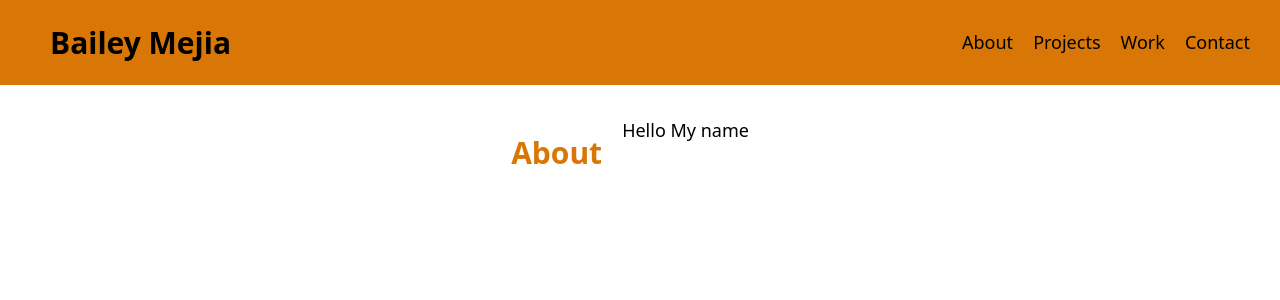
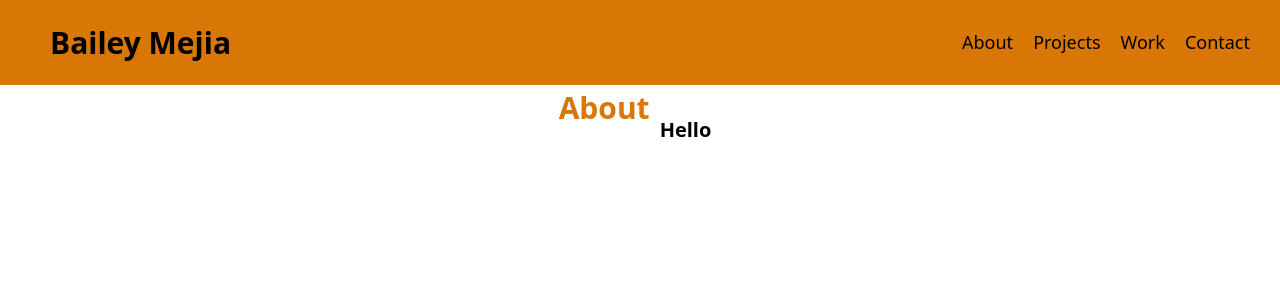
Before and after one commit to BaileyM96/React-Portfolio, a React (Create React App) app in the folder my-react-portfolio/: page / in a window 1280 px wide. Shown: the top 300 px of the page. Built offline with nearby package versions, Linux system fonts and the light colour scheme.

Commit message:
Tried working on the about component but had no luck.

```diff
--- a/my-react-portfolio/src/components/About.js
+++ b/my-react-portfolio/src/components/About.js
@@ -1,46 +1,43 @@
 import React from 'react';
 import styled from 'styled-components';
 
-const AboutContainer = styled.section`
+const AboutContainer = styled.div`
 display: flex;
 justify-content: center;
-align-items: center;`
+font-size: 30px;
+font-weight: bold;
+color: #d97706;
+`;
 
-const AboutHeader = styled.header`
-font-size: 30px;
-color: #d97706;
-font-weight: bold;
-padding-top: 45px;`
+const AboutHeader = styled.h2`
 
-const CardContainer = styled.div`
+`;
+
+const TextContainer = styled.div`
 display: flex;
 flex-direction: column;
-background-color: #fff;
-border-radius: 10px;`
+align-items: center;
+margin-top: 20px;
+`;
 
-const CardBody = styled.div`
-padding: 20px;`
-
-const AboutText = styled.div`
-align-items: center;
-font-size: 18px;
-color: black;`
+const BodyText = styled.p`
+color: black;
+font-size: 20px;
+padding: 10px;
+`
 
 const About = () => {
     return (
         <AboutContainer>
-            <AboutHeader>
-                About
-            </AboutHeader>
-            <CardContainer>
-                <CardBody>
-                    <AboutText>
-                        Hello My name
-                    </AboutText>
-                </CardBody>
-            </CardContainer>
+            <AboutHeader>About</AboutHeader>
+            <TextContainer>
+                <BodyText>Hello</BodyText>
+            </TextContainer>
         </AboutContainer>
-    );
-};
+    )
+}
+
+
+
 
 export default About;
```
